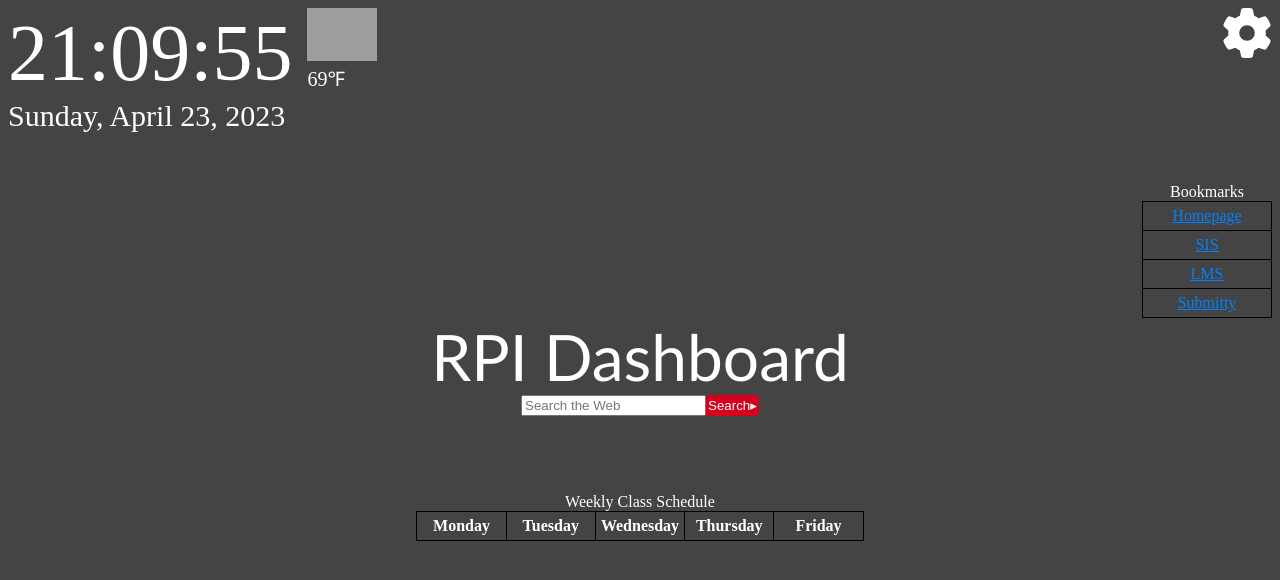
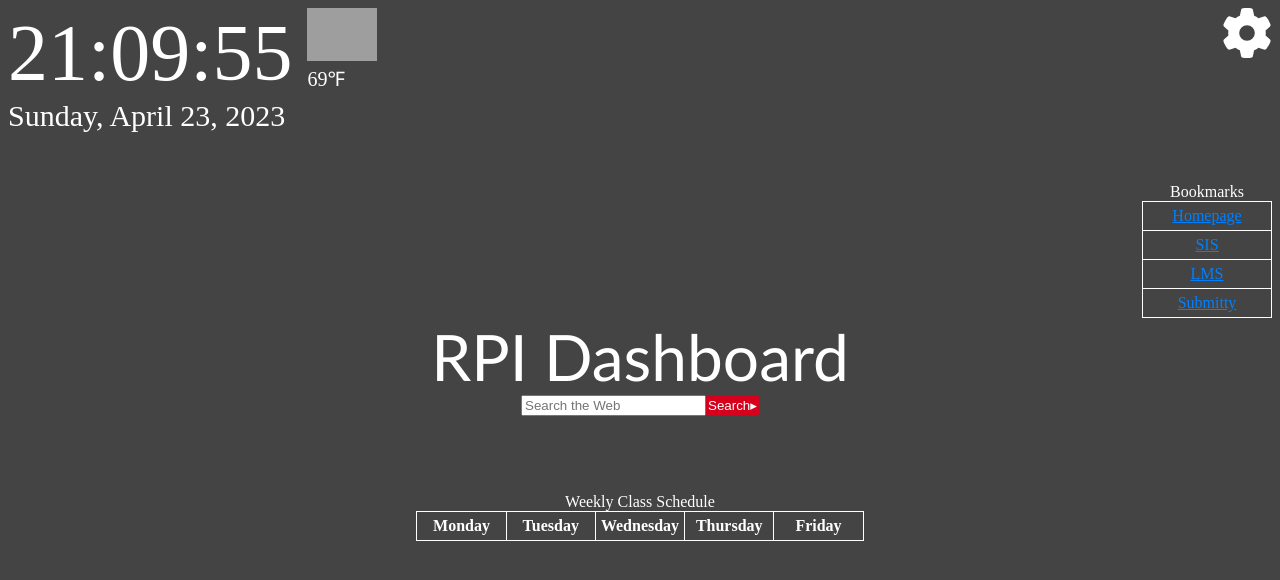
Before and after one commit to PythonCoderAS/ITWS1100S23Team06, a website: page code/index.html in a window 1280 px wide. Drawn offline with nearby package versions, Linux system fonts and the light colour scheme; no server answers; grey boxes are pictures that could not be loaded.

Commit message:
Finishing touches

```diff
--- a/code/css/dashboard.css
+++ b/code/css/dashboard.css
@@ -86,10 +86,10 @@ body.dark a, body.dark a:visited, body.sunset a, body.sunset a:visited, body.nig
 body.dark {
     background-color: #111;
 }
-body.dark .schedule table, body.dark .schedule table th, body.dark .schedule table td, body.dark .schedule table tbody tr, body.dark #bookmarksBody {
+body.dark .schedule table, body.dark .schedule table th, body.dark .schedule table td, body.dark .schedule table tbody tr, body.dark #bookmarksBody, body.night .schedule table, body.night .schedule table th, body.night .schedule table td, body.night .schedule table tbody tr, body.night #bookmarksBody {
     border: 1px solid white;
 }
-body.dark #bookmarksBody li:not(:last-child) {
+body.dark #bookmarksBody li:not(:last-child), body.night #bookmarksBody li:not(:last-child) {
     border-bottom: 1px solid white;
 }
 body.sunset {
--- a/code/js/dashboard.js
+++ b/code/js/dashboard.js
@@ -679,7 +679,6 @@ const dashboard = {
         const weatherIcon = data.weather[0].icon;
         const curTemp = data.main.temp;
         $("#weatherSymbol").prop("src", `https://openweathermap.org/img/wn/${weatherIcon}.png`);
-        console.log(curTemp);
         $("#weatherTempNum").text(Math.round(curTemp));
       }
     ).catch(
```
